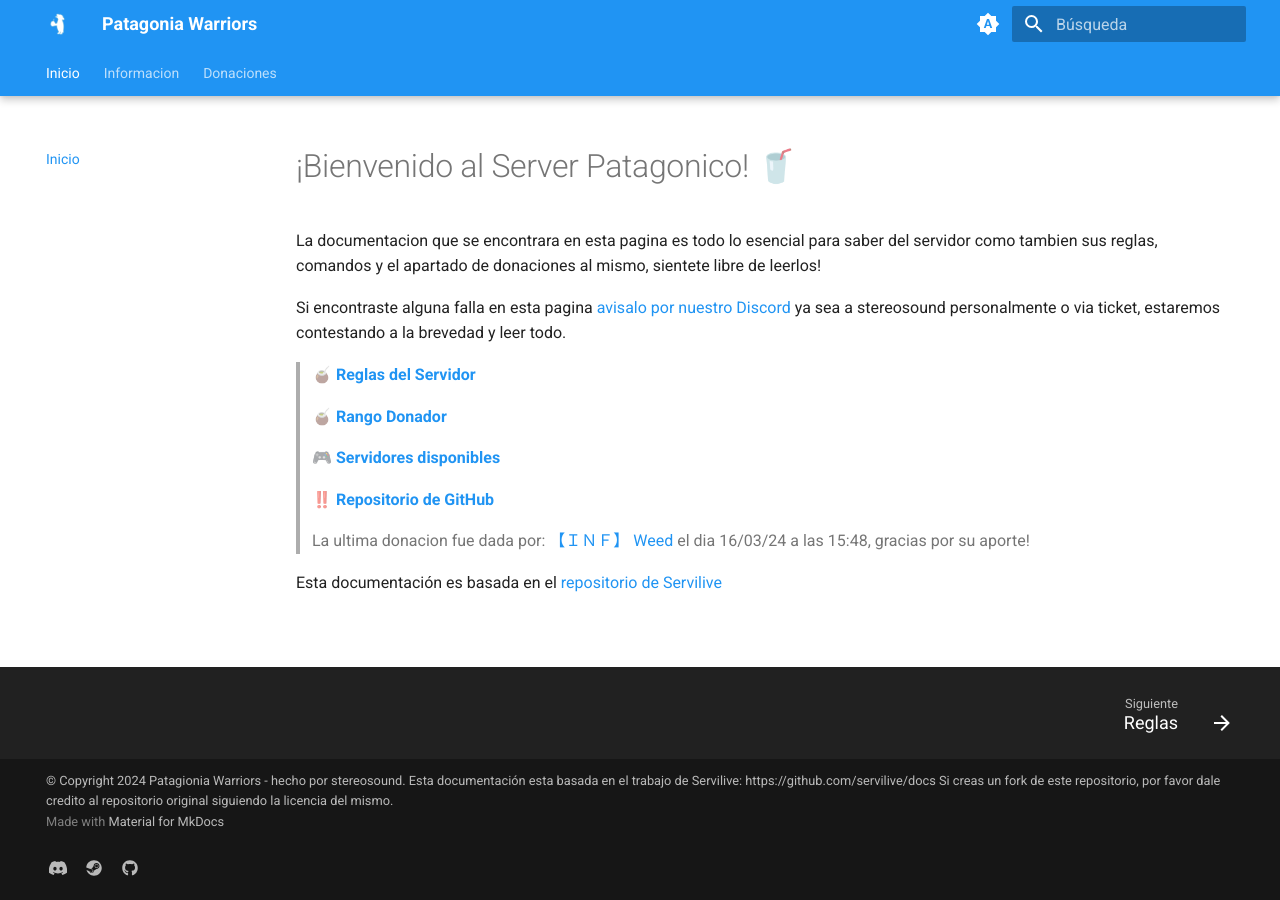
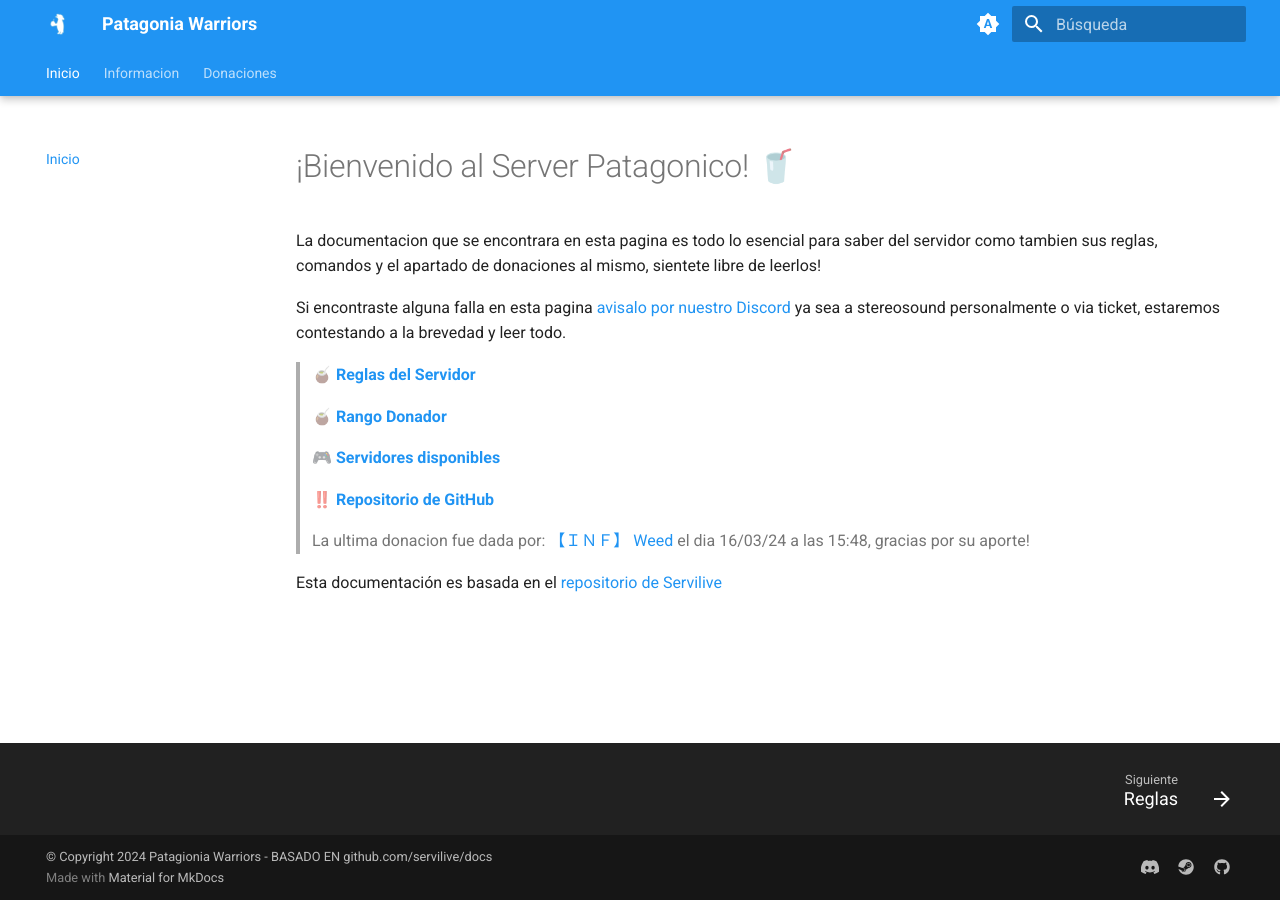
Before and after one commit to patagoniawarriors/docs, an MkDocs documentation site: the page built from docs/index.md, in a window 1280 px wide. Built offline with MkDocs 1.6.1 and Material for MkDocs 9.7.7, drawn with Linux system fonts in a browser that asks for light colours.

Commit message:
copyright actualizado

```diff
--- a/mkdocs.yml
+++ b/mkdocs.yml
@@ -67,7 +67,5 @@ extra:
     - icon: fontawesome/brands/github
       link: https://github.com/patagoniawarriors/docs
 
-copyright: |
-    &copy Copyright 2024 Patagionia Warriors - hecho por stereosound. Esta documentación esta basada en el trabajo de Servilive: https://github.com/servilive/docs
-
-    Si creas un fork de este repositorio, por favor dale credito al repositorio original siguiendo la licencia del mismo.
+copyright:  |
+    &copy Copyright 2024 Patagionia Warriors - BASADO EN github.com/servilive/docs
```
